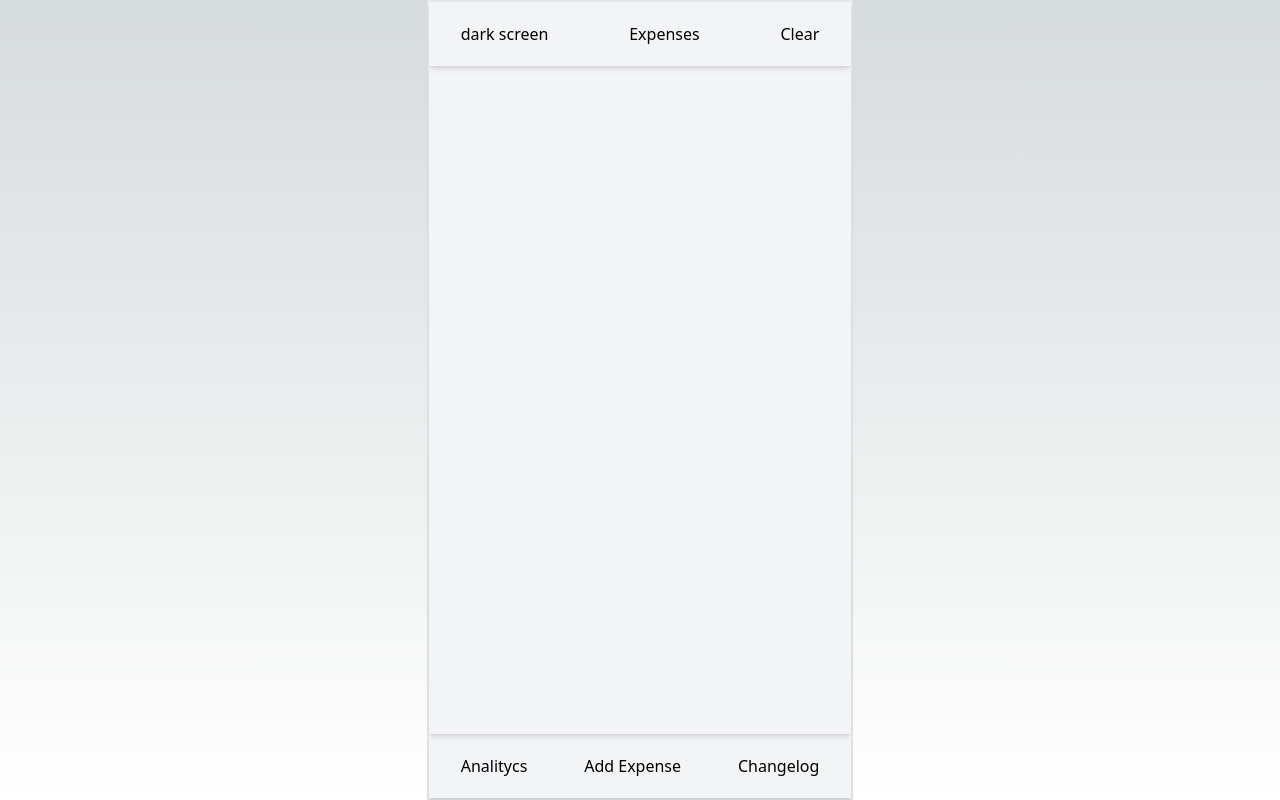
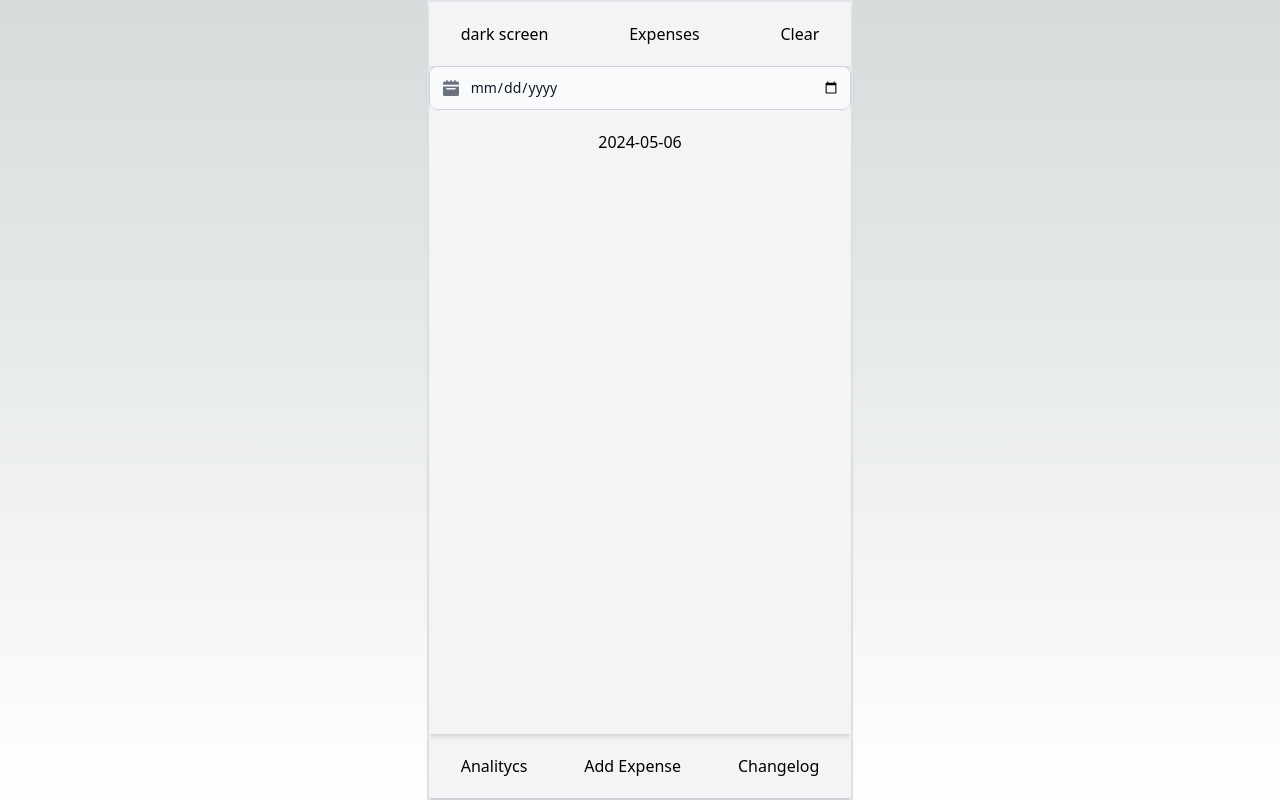
Before and after one commit to LukaszSinica/expense-list, a Next.js app: page / in a window 1280 px wide. Built offline with nearby package versions, Linux system fonts and the light colour scheme.

Commit message:
update
adding searching expense list by date

```diff
--- a/src/app/expenseProvider.tsx
+++ b/src/app/expenseProvider.tsx
@@ -1,7 +1,7 @@
 'use client'
 import React, { useContext } from 'react'
 import { expenseReducer, initializer } from './expenseReducer'
-import { ExpenseDate } from './lib/expesneListTypes';
+import { ExpenseCategory, ExpenseDate } from './lib/expesneListTypes';
 
 interface ExpenseState {
   date: string;
@@ -16,6 +16,7 @@ interface ExpenseContextType {
   removeExpense: (item: any) => void
   clearALLExpense: () => void;
   getExpenseList: () => ExpenseDate;
+  getExpenseListByDate: (item: any) => ExpenseCategory;
 }
 
 export const ExpenseContext = React.createContext<ExpenseContextType | undefined>(undefined);
@@ -30,10 +31,12 @@ export default function ExpenseProvider({
   const addToExpense = (item: any) => dispatch({ type: "ADD_TO_EXPENSE", item });
   const removeFromExpense = (item: any) => dispatch({ type: "REMOVE_FROM_EXPENSE", item });
   const removeExpense = (item: any) => dispatch({ type: "REMOVE_EXPENSE", item });
-  const clearALLExpense = () => dispatch({ type: "clearALLExpense" });
+  const clearALLExpense = () => dispatch({ type: "CLEAR_ALL_EXPENSE" });
   const getExpenseList = () => expenses;
 
-  const value = { expenses, addToExpense, removeFromExpense, removeExpense, clearALLExpense, getExpenseList };
+  const getExpenseListByDate = (date: string) => expenses[date] as ExpenseCategory;
+
+  const value = { expenses, addToExpense, removeFromExpense, removeExpense, clearALLExpense, getExpenseList, getExpenseListByDate };
 
   React.useEffect(() => {
     localStorage.setItem("expenses", JSON.stringify(expenses))
--- a/src/app/expenseReducer.tsx
+++ b/src/app/expenseReducer.tsx
@@ -79,12 +79,18 @@ export const expenseReducer = (state: any, action: any) => {
             return newState;
         }
 
-        case "CLEAR_All_EXPENSE": {
+        case "CLEAR_ALL_EXPENSE": {
             localStorage.removeItem('expenses');
             return initialState;
         }
         case "GET_EXPENSE_LIST": {
             return state;
+        }
+        case "GET_EXPENSE_LIST_BY_DATE": {
+            const { date } = action.item;
+            const newState = { ...state };
+
+            return newState[date];
         }
         default:
             return state;
@@ -112,3 +118,7 @@ export const clearALLExpense = () => ({
 export const getExpenseList = () => ({
     type: "GET_EXPENSE_LIST"
 });
+
+export const getExpenseListByDate = () => ({
+    type: "GET_EXPENSE_LIST_BY_DATE"
+});
--- a/src/components/addExpense.tsx
+++ b/src/components/addExpense.tsx
@@ -2,10 +2,6 @@
 import { useExpense } from '@/app/expenseProvider';
 import React, { FormEvent } from 'react'
 
-const getTodayDate = () => {
-  const today = new Date();
-  return today.toISOString().split('T')[0];
-};
 
 export default function AddExpense() {
   const { addToExpense } = useExpense();
@@ -16,7 +12,7 @@ export default function AddExpense() {
     const formData = new FormData(event.currentTarget);
     const data = Object.fromEntries(formData.entries());
 
-    const date = getTodayDate();
+    const date = data.date as string;
     const category = data.type as string;
     const amount = parseFloat(data.amount as string);
 
@@ -28,6 +24,17 @@ export default function AddExpense() {
   return (
     <div className="flex-grow shadow-gray shadow-md justify-center p-4">
       <form onSubmit={onSubmit}>
+        <label className="block text-gray-700 text-sm font-bold mb-2" htmlFor="date">
+            Date
+        </label>
+        <div className="relative max-w-sm mb-4">
+          <div className="absolute inset-y-0 start-0 flex items-center ps-3.5 pointer-events-none">
+            <svg className="w-4 h-4 text-gray-500 dark:text-gray-400" aria-hidden="true" xmlns="http://www.w3.org/2000/svg" fill="currentColor" viewBox="0 0 20 20">
+              <path d="M20 4a2 2 0 0 0-2-2h-2V1a1 1 0 0 0-2 0v1h-3V1a1 1 0 0 0-2 0v1H6V1a1 1 0 0 0-2 0v1H2a2 2 0 0 0-2 2v2h20V4ZM0 18a2 2 0 0 0 2 2h16a2 2 0 0 0 2-2V8H0v10Zm5-8h10a1 1 0 0 1 0 2H5a1 1 0 0 1 0-2Z"/>
+            </svg>
+          </div>
+          <input type="date" className="bg-gray-50 border border-gray-300 text-gray-900 text-sm rounded-lg focus:ring-blue-500 focus:border-blue-500 block w-full ps-10 p-2.5 dark:bg-gray-700 dark:border-gray-600 dark:placeholder-gray-400 dark:text-white dark:focus:ring-blue-500 dark:focus:border-blue-500" id="date" name="date" placeholder="Select date"/>
+        </div>
           <div className="mb-4">
           <label className="block text-gray-700 text-sm font-bold mb-2" htmlFor="type">
             Type
--- a/src/components/expenseList.tsx
+++ b/src/components/expenseList.tsx
@@ -1,27 +1,45 @@
 "use client"
 import { useExpense } from '@/app/expenseProvider';
-import { ExpenseDate } from '@/app/lib/expesneListTypes';
+import { ExpenseCategory, ExpenseDate } from '@/app/lib/expesneListTypes';
 import React from 'react'
 import ExpenseListItem from './expenseListItem';
+import { getTodayDate } from '@/helper/getTodayDate';
 
 export default function ExpenseList() {
-  const { getExpenseList } = useExpense();
-  const expenseList = getExpenseList();
-  const [ expenseListData, setexpenseListData ] = React.useState<ExpenseDate>({})
+  const [listDate, setListDate] = React.useState(getTodayDate())
+  const { getExpenseListByDate } = useExpense();
+  const expenseList = getExpenseListByDate(listDate);
+  const [ expenseListData, setexpenseListData ] = React.useState<ExpenseCategory>({})
+
   React.useEffect(() => {
+      const expenseList = getExpenseListByDate(listDate);
       setexpenseListData(expenseList);
-  }, [expenseList])
+  }, [expenseList, listDate])
+
+  const onChangeDate = (date: { target: { value: React.SetStateAction<string>; }; }) => {
+    setListDate(date.target.value);
+  };
 
   return (
     <main className="flex-grow shadow-gray shadow-md">
-      {(Object.keys(expenseListData).map(date => (
-              <div key={date} className="flex flex-col w-100 items-center">
-                  <div className="flex h-8 items-center">{date}</div>
-                  {Object.keys(expenseListData[date]).map((category) => (
-                      <ExpenseListItem key={`${date}-${category}`} expenseListData={expenseListData[date]} category={category} date={date}/>
-                   ))}
-              </div>
-          )))}
+      <div className="relative w-full mb-4">
+        <div className="absolute inset-y-0 start-0 flex items-center ps-3.5 pointer-events-none">
+          <svg className="w-4 h-4 text-gray-500 dark:text-gray-400" aria-hidden="true" xmlns="http://www.w3.org/2000/svg" fill="currentColor" viewBox="0 0 20 20">
+            <path d="M20 4a2 2 0 0 0-2-2h-2V1a1 1 0 0 0-2 0v1h-3V1a1 1 0 0 0-2 0v1H6V1a1 1 0 0 0-2 0v1H2a2 2 0 0 0-2 2v2h20V4ZM0 18a2 2 0 0 0 2 2h16a2 2 0 0 0 2-2V8H0v10Zm5-8h10a1 1 0 0 1 0 2H5a1 1 0 0 1 0-2Z"/>
+          </svg>
+        </div>
+        <input type="date" className="bg-gray-50 border border-gray-300 text-gray-900 text-sm rounded-lg focus:ring-blue-500 focus:border-blue-500 block w-full ps-10 p-2.5 dark:bg-gray-700 dark:border-gray-600 dark:placeholder-gray-400 dark:text-white dark:focus:ring-blue-500 dark:focus:border-blue-500" id="date" name="date" placeholder="Select date" onChange={(date) => onChangeDate(date)}/>
+      </div>
+      <div key={listDate} className="flex flex-col w-100 items-center">
+          <div className="flex h-8 items-center">{listDate}</div>
+          {expenseListData ?
+          <>
+            {Object.keys(expenseListData).map((category) => (
+              <ExpenseListItem key={`${listDate}-${category}`} expenseListData={expenseListData} category={category} date={listDate}/>
+            ))}
+          </>
+          : null}
+      </div>
     </main>
   )
 }
--- a/src/components/expenseListItem.tsx
+++ b/src/components/expenseListItem.tsx
@@ -3,8 +3,6 @@ import { ExpenseCategory } from '@/app/lib/expesneListTypes';
 import React from 'react';
 import ExpenseListItemDetails from './expenseListItemDetails';
 import { useExpense } from '@/app/expenseProvider';
-
-
 
 export default function ExpenseListItem({expenseListData, category, date}: {expenseListData: ExpenseCategory, category: string, date: string}) {
   const [showDetails, setShowDetails] = React.useState(false);
@@ -36,7 +34,7 @@ export default function ExpenseListItem({expenseListData, category, date}: {expe
         {showDetails ?
             <>
                 {Object.keys(expenseListData[category].expenseItems).map((expense) => (
-                    <ExpenseListItemDetails key={`${category}-${expense}`} expenseListData={expenseListData} expense={expense} category={category} date={date}/>
+                    <ExpenseListItemDetails key={`${category}-${expense}`} expenseListData={expenseListData[category]} expense={expense} category={category} date={date}/>
                 ))}
             </>
         : null}
--- a/src/components/expenseListItemDetails.tsx
+++ b/src/components/expenseListItemDetails.tsx
@@ -1,12 +1,12 @@
 import { useExpense } from '@/app/expenseProvider';
-import { ExpenseCategory } from '@/app/lib/expesneListTypes'
+import { ExpenseDetails } from '@/app/lib/expesneListTypes'
 import React from 'react'
 
 //TODO: ADD INTERFACE/TYPE FOR LONG PARAMETERS
-export default function ExpenseListItemDetails({expenseListData, expense, category, date}: {expenseListData: ExpenseCategory, expense: string, category: string, date: string}) {
+export default function ExpenseListItemDetails({expenseListData, expense, category, date}: {expenseListData: ExpenseDetails, expense: string, category: string, date: string}) {
   const { removeFromExpense } = useExpense();
   const handleSubmit = () => {
-    removeFromExpense({expense: expense, category: category, date: date, amount: expenseListData[category].expenseItems[expense].amount})
+    removeFromExpense({expense: expense, category: category, date: date, amount: expenseListData.expenseItems[expense].amount})
   };
   return (
     <div key={expense} className={"flex justify-between shadow-gray shadow-md px-12 py-4 hover:bg-gray-200 w-full"}>
@@ -18,7 +18,7 @@ export default function ExpenseListItemDetails({expenseListData, expense, catego
             </div>
         </div>
         <div className="self-center text-red-400 font-semibold">
-            <span className="pr-4">$ -{expenseListData[category].expenseItems[expense].amount}</span>
+            <span className="pr-4">$ -{expenseListData.expenseItems[expense].amount}</span>
             <button type="submit" onClick={() => handleSubmit()}>Delete</button>
         </div>
     </div>
--- /dev/null
+++ b/src/helper/getTodayDate.tsx
@@ -0,0 +1,4 @@
+export const getTodayDate = () => {
+    const today = new Date();
+    return today.toISOString().split('T')[0];
+  };
```
